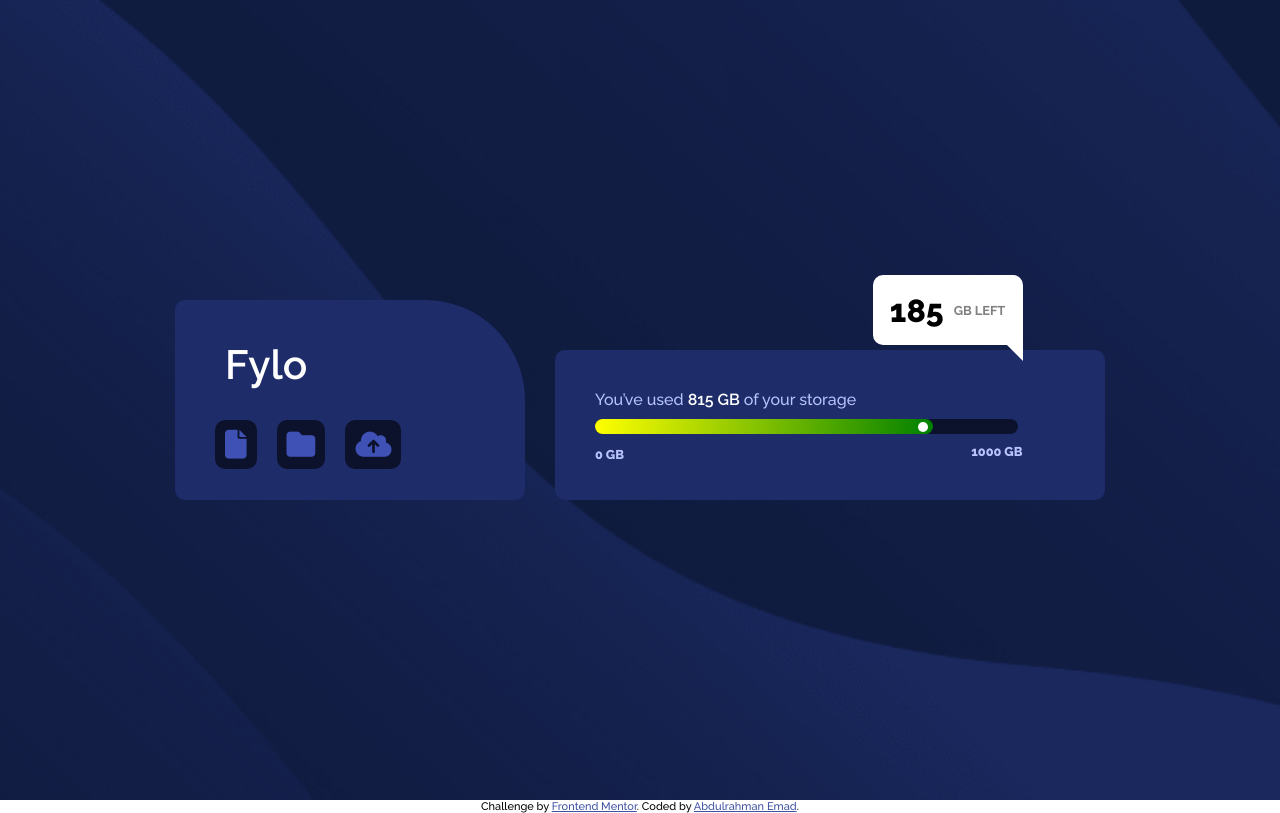
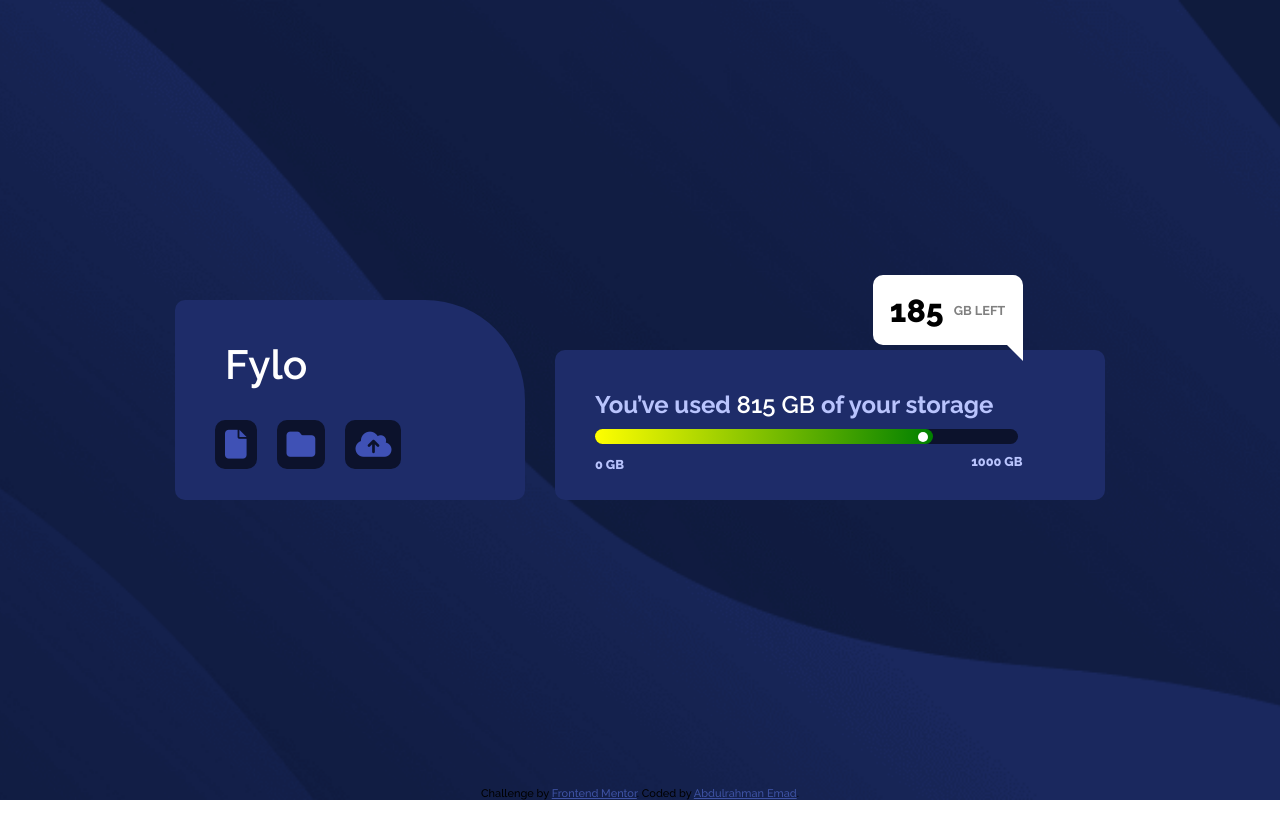
Before and after one commit to 3omeed/data-storage-component, a plain HTML site: page index.html in a window 1280 px wide. Drawn offline with Linux system fonts and the light colour scheme; some icons are missing.

Commit message:
modify html and css files

```diff
--- a/index.html
+++ b/index.html
@@ -26,7 +26,10 @@
     ></script>
   </head>
   <body>
+    <div>
       <img src="images/bg-desktop.png" alt="background-photo" />
+    </div>
+
     <div class="container">
       <main>
 
@@ -42,7 +45,7 @@
           </div>
       </section>
       <section class="second">
-        <p>You’ve used <span> 815 GB </span> of your storage</p>
+        <h2>You’ve used <span> 815 GB </span> of your storage</h2>
         <div class="progress-bar">
           <span class="progress"></span>
         </div>
@@ -52,12 +55,13 @@
       </section>
     </div>
   </main>
-
+    <footer>
       <div class="attribution">
         Challenge by
         <a href="https://www.frontendmentor.io?ref=challenge" target="_blank"
         >Frontend Mentor</a
         >. Coded by <a href="https://www.linkedin.com/in/abdelrahman-emad-57bb10237/">Abdulrahman Emad</a>.
       </div>
+    </footer>
   </body>
 </html>
--- a/styles.css
+++ b/styles.css
@@ -99,7 +99,7 @@
   position: relative;
 }
 
-.second p span {
+.second h2 span {
   color: white;
   font-weight: 600;
 }
@@ -221,6 +221,11 @@
 .attribution {
   font-size: 11px;
   text-align: center;
+  z-index: 10;
+  position: absolute;
+  bottom: 0;
+  left: 50%;
+  transform: translateX(-50%);
 }
 .attribution a {
   color: hsl(228, 45%, 44%);
```
Lines whose indentation alone changed are shown as unchanged.
